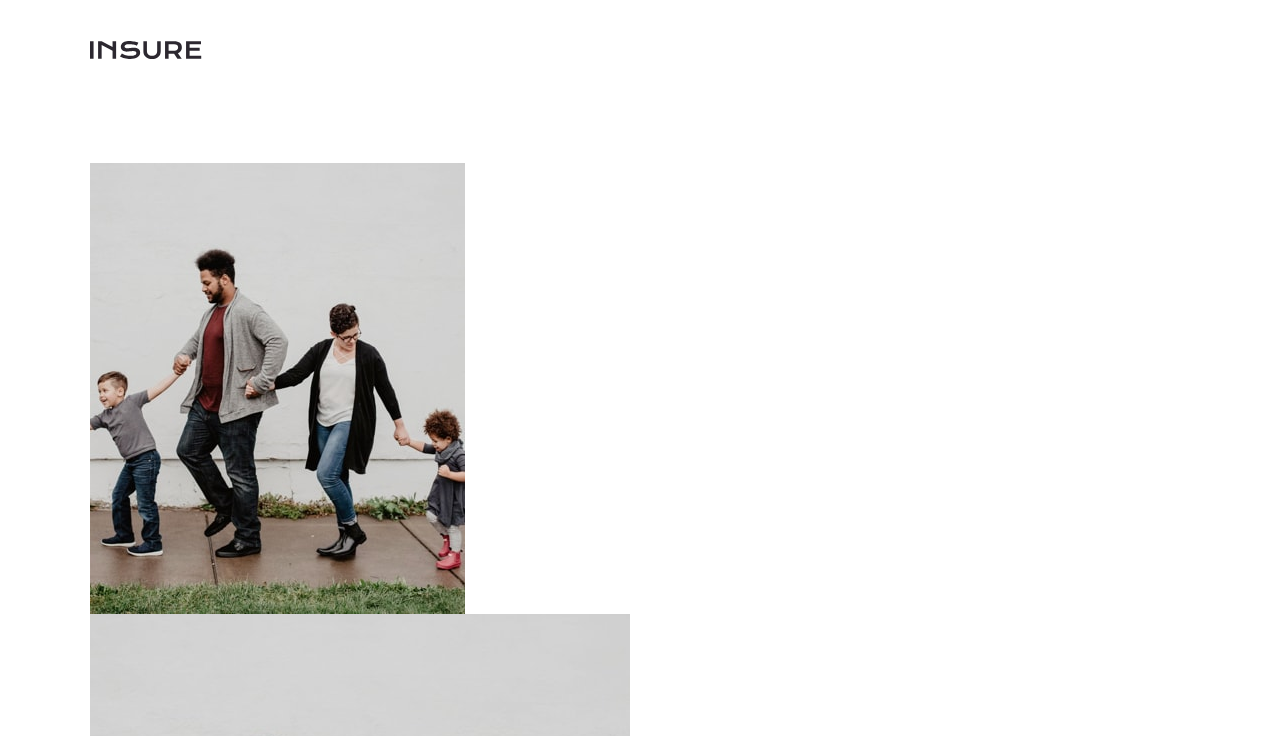
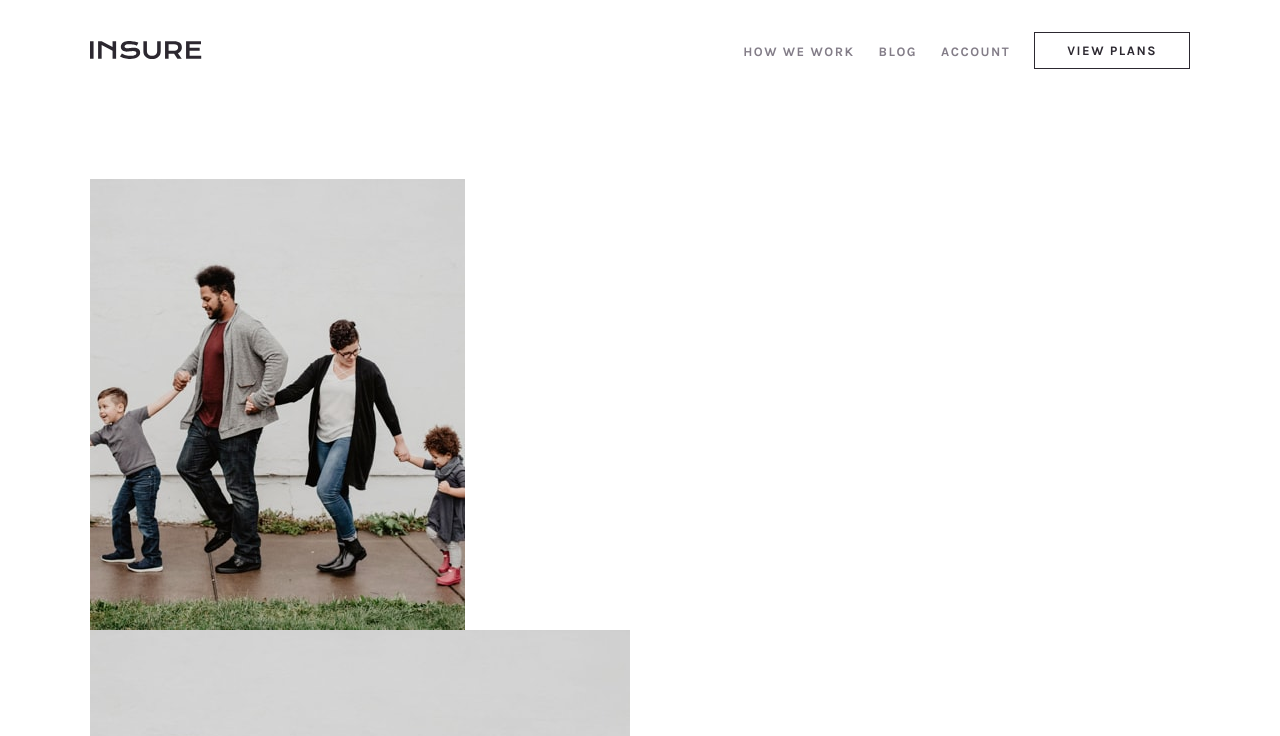
Before and after one commit to tihusky/insure-landing-page, a website: page index.html in a window 1280 px wide. Shown: the top 736 px of the page. Drawn offline with Linux system fonts and the light colour scheme.

Commit message:
Style desktop navigation and dark ghost buttons

```diff
--- a/scss/components/_buttons.scss
+++ b/scss/components/_buttons.scss
@@ -1,8 +1,10 @@
 .btn {
     display: inline-block;
     border: 0;
-    padding: 0;
+    padding: 0.625rem 2rem;
+    font-size: 0.8125rem;
     font-weight: 700;
+    letter-spacing: 1.5px;
     text-decoration: none;
     text-transform: uppercase;
     cursor: pointer;
@@ -13,12 +15,6 @@
         padding: 0.625em;
         font-size: 1.25rem;
         letter-spacing: 1.35px;
-
-        &:focus,
-        &:hover {
-            background-color: var(--clr-white);
-            color: var(--clr-grey-dark);
-        }
     }
 }
 
@@ -28,5 +24,30 @@
     &--light {
         color: var(--clr-white);
         border: 1px solid var(--clr-white);
+
+        &:focus,
+        &:hover {
+            background-color: var(--clr-white);
+            color: var(--clr-grey-dark);
+        }
+    }
+
+    &--dark {
+        color: var(--clr-grey-dark);
+        border: 1px solid var(--clr-grey-dark);
+
+        &:focus,
+        &:hover {
+            background-color: var(--clr-grey-dark);
+            color: var(--clr-white);
+        }
     }
 }
+
+.btn-nav-mobile {
+    padding: 0;
+
+    @media (min-width: 48.75em) {
+        display: none;
+    }
+}
--- a/scss/components/_nav-desktop.scss
+++ b/scss/components/_nav-desktop.scss
@@ -1,3 +1,34 @@
 .nav-desktop {
     display: none;
+
+    @media (min-width: 48.75em) {
+        display: initial;
+
+        &__list {
+            display: flex;
+            align-items: center;
+            margin: 0;
+            padding: 0;
+            list-style: none;
+        }
+
+        &__item + &__item {
+            margin-left: 1.5rem;
+        }
+
+        &__link:link,
+        &__link:visited {
+            color: var(--clr-grey-light);
+            font-size: 0.8125rem;
+            font-weight: 700;
+            letter-spacing: 1.5px;
+            text-decoration: none;
+            text-transform: uppercase;
+        }
+
+        &__link:focus,
+        &__link:hover {
+            color: var(--clr-grey-dark);
+        }
+    }
 }
--- a/scss/components/_nav-mobile.scss
+++ b/scss/components/_nav-mobile.scss
@@ -23,7 +23,7 @@
     &__item {
         text-align: center;
 
-        &+& {
+        & + & {
             margin-top: 1.25rem;
         }
     }
@@ -45,4 +45,8 @@
         color: var(--clr-blue-light);
         outline: 0;
     }
+
+    @media (min-width: 48.75em) {
+        display: none;
+    }
 }
```
Also changed, not shown: css/main.css, 1 other file.
